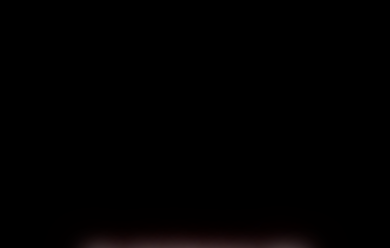
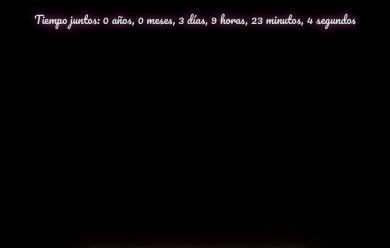
Before and after one commit to full-stack18/1-SEMANA, a plain HTML site: page index.html in a window 390 px wide. Shown: the top 248 px of the page. Drawn offline with Linux system fonts and the light colour scheme.

Commit message:
Mejoranding

```diff
--- a/index.html
+++ b/index.html
@@ -6,7 +6,6 @@
     <title>Para la mejor niña del mundo</title>
     <link rel="icon" type="image/png" href="images/heart.png">
     <link rel="stylesheet" href="styles/style.css">
-    <link rel="stylesheet" href="js/main.js">
 </head>
 <body>
     <!-- Pantalla de introducción -->
@@ -21,8 +20,10 @@
         <div class="big-heart">❤️</div>
         <div class="sub-message">Cada latido es para ti</div>
     </div>
-
-    <div class="click-message">Haz clic en cualquier lugar ✨</div>
+    <div>
+        <div class="click-message">Haz clic en cualquier lugar ✨</div>
+        <div id="timeCounter" class="time-counter"></div>
+    </div>
 
     <script src="js/main.js"></script>
 </body>
--- a/js/main.js
+++ b/js/main.js
@@ -3,12 +3,16 @@ setTimeout(() => {
     iniciarAnimaciones();
 }, 3000); // 3 segundos de intro
 
+
+
+
+
+
 function iniciarAnimaciones() {
-
 // Mensaje Secreto después de X clics
 // Mensaje Secreto después de X clics
 let secretClicks = 0;
-const CLICKS_NEEDED = 10;
+const CLICKS_NEEDED = 17;
 let secretShown = false;
 let envelopeOpen = false;
 
@@ -50,6 +54,8 @@ function showSecretMessage() {
     overlay.className = 'secret-overlay';
     overlay.id = 'secretOverlay';
     document.body.appendChild(overlay);
+    setTimeout(() => overlay.classList.add('active'), 50);
+
 
     // Crear sobre
     const envelope = document.createElement('div');
@@ -349,3 +355,43 @@ window.addEventListener('resize', () => {
         heartInterval = setInterval(createFloatingHeart, 300);
     }
 })};
+
+
+function iniciarContadorPersistente() {
+
+    // Coloca aquí tu fecha especial
+    const fechaInicio = new Date("2025-11-21T23:06:00");
+
+    const contador = document.getElementById("timeCounter");
+
+    function actualizar() {
+        const ahora = new Date();
+        let diferencia = ahora - fechaInicio;
+
+        let segundos = Math.floor(diferencia / 1000);
+        let minutos = Math.floor(segundos / 60);
+        let horas = Math.floor(minutos / 60);
+        let dias = Math.floor(horas / 24);
+
+        const años = Math.floor(dias / 365);
+        dias %= 365;
+
+        const meses = Math.floor(dias / 30);
+        dias %= 30;
+
+        horas %= 24;
+        minutos %= 60;
+        segundos %= 60;
+
+        contador.textContent =
+            `Tiempo juntos: ${años} años, ${meses} meses, ${dias} días, ` +
+            `${horas} horas, ${minutos} minutos, ${segundos} segundos`;
+    }
+
+    actualizar();
+    setInterval(actualizar, 1000);
+}
+
+window.onload = () => {
+    iniciarContadorPersistente();
+};
--- a/styles/style.css
+++ b/styles/style.css
@@ -599,8 +599,16 @@ body {
     height: 100%;
     background: rgba(0, 0, 0, 0.92);
     z-index: 1999;
-    animation: fadeIn 0.5s ease-out forwards;
+    opacity: 0;
+    visibility: hidden;
+    transition: opacity 0.5s ease-out;
 }
+
+.secret-overlay.active {
+    opacity: 1;
+    visibility: visible;
+}
+
 
 /* Responsive tablets */
 @media (max-width: 768px) {
@@ -667,3 +675,29 @@ body {
         bottom: -45px;
     }
 }
+
+.time-counter {
+    font-family: "Pacifico", "Cookie", "Great Vibes", cursive;
+    font-size: 18px;
+    color: #ffffff;
+    text-align: center;
+    margin-top: 10px;
+    opacity: 0.85;
+    text-shadow: 0 0 8px rgba(255, 170, 255, 0.6),
+                 0 0 15px rgba(255, 100, 200, 0.5);
+}
+
+/* Correcciones en móviles */
+@media (max-width: 768px) {
+    .time-counter {
+        font-size: 15px;   /* Más pequeño y ajustado */
+        padding: 0 20px;   /* Evita que el texto se corte */
+    }
+}
+
+@media (max-width: 480px) {
+    .time-counter {
+        font-size: 11px;
+        padding: 0 15px;
+    }
+}
```
